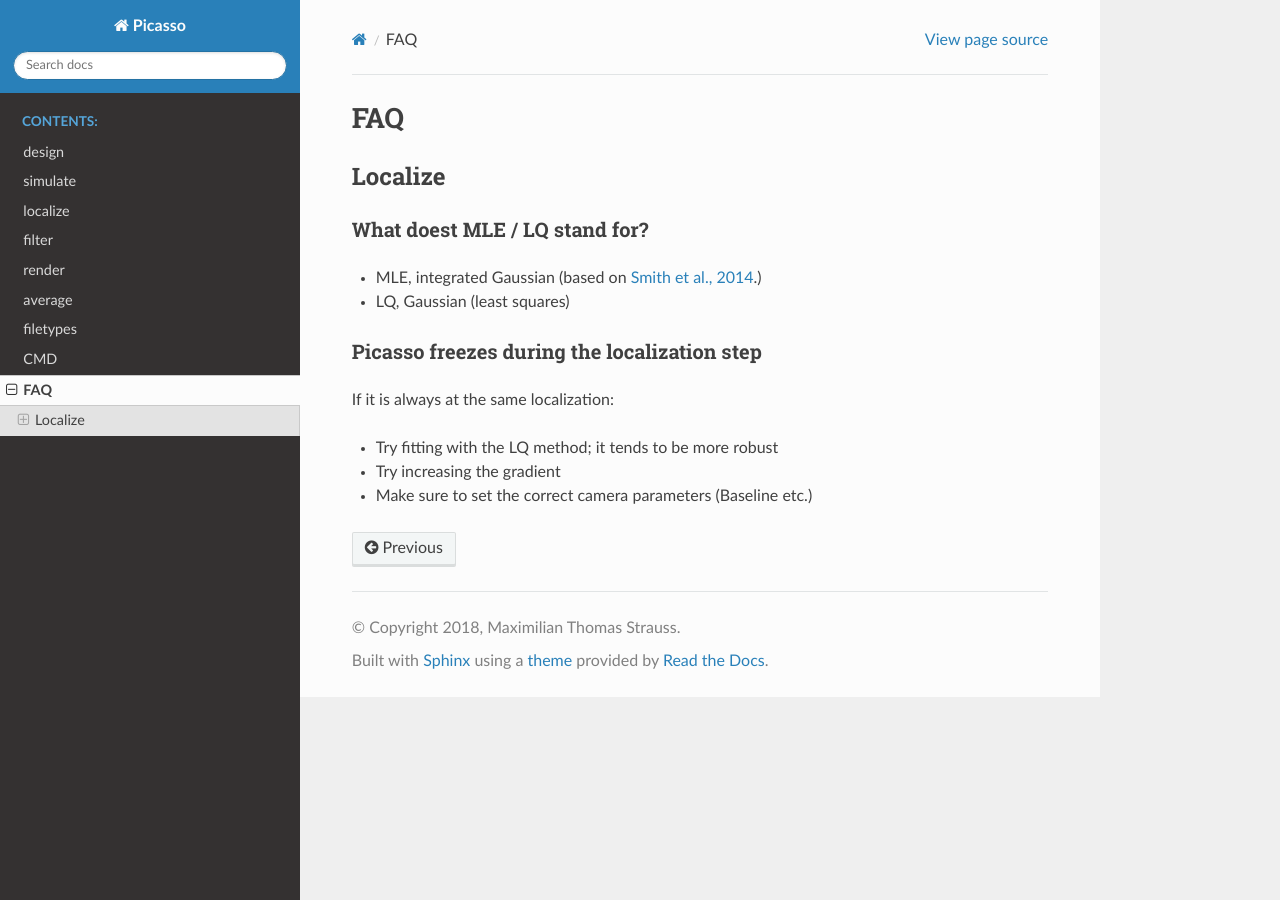
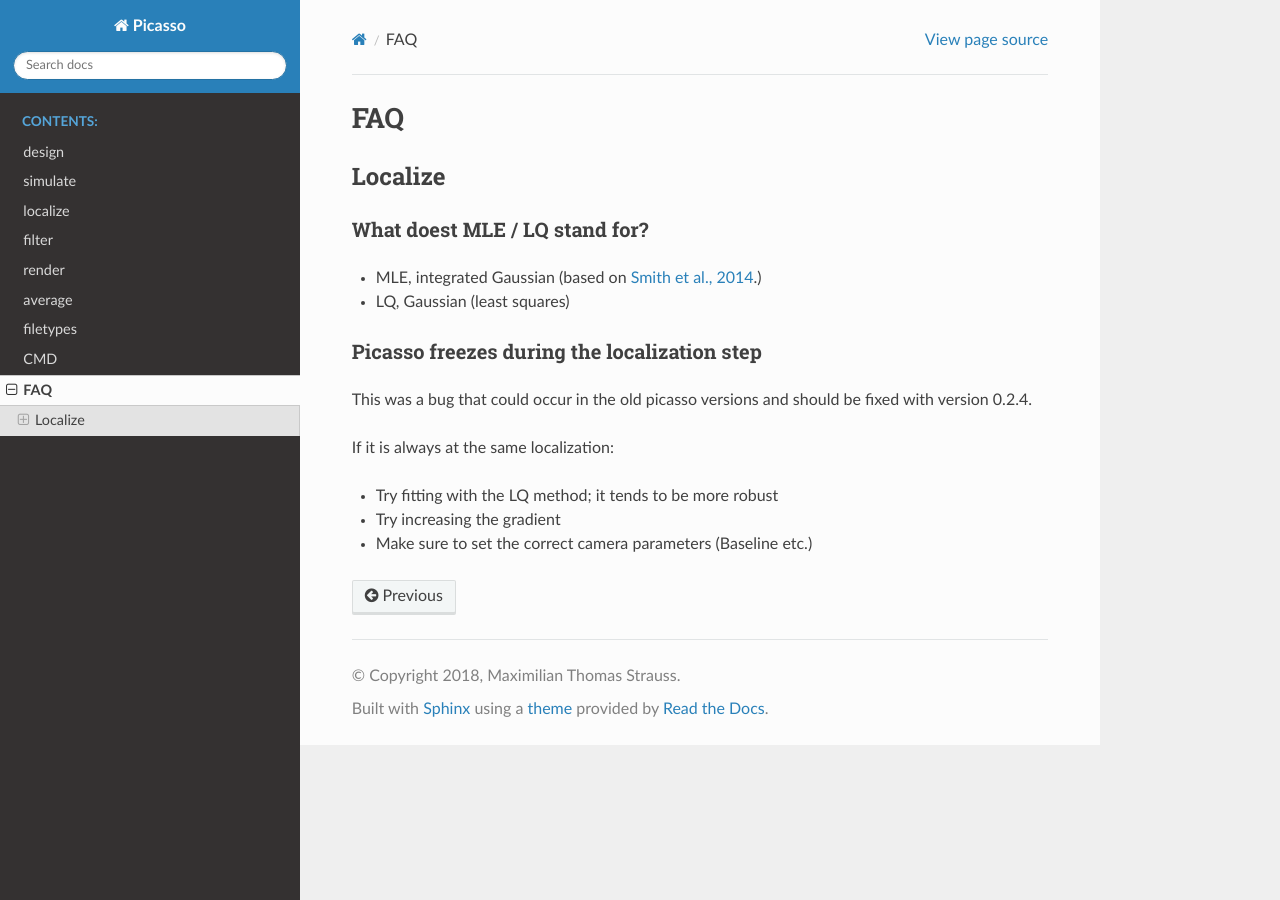
Before and after one commit to jungmannlab/picasso, a Sphinx documentation site: the page built from docs/faq.rst, in a window 1280 px wide. Built offline with Sphinx 7.4.7 and the Read the Docs theme 2.0.0, drawn with Linux system fonts in a browser that asks for light colours.

Commit message:
doc update

```diff
--- a/docs/faq.rst
+++ b/docs/faq.rst
@@ -12,6 +12,8 @@
 
 Picasso freezes during the localization step
 ~~~~~~~~~~~~~~~~~~~~~~~~~~~~~~~~~~~~~~~~~~~~
+This was a bug that could occur in the old picasso versions and should be fixed with version 0.2.4.
+
 If it is always at the same localization:
 
 - Try fitting with the LQ method; it tends to be more  robust
```
